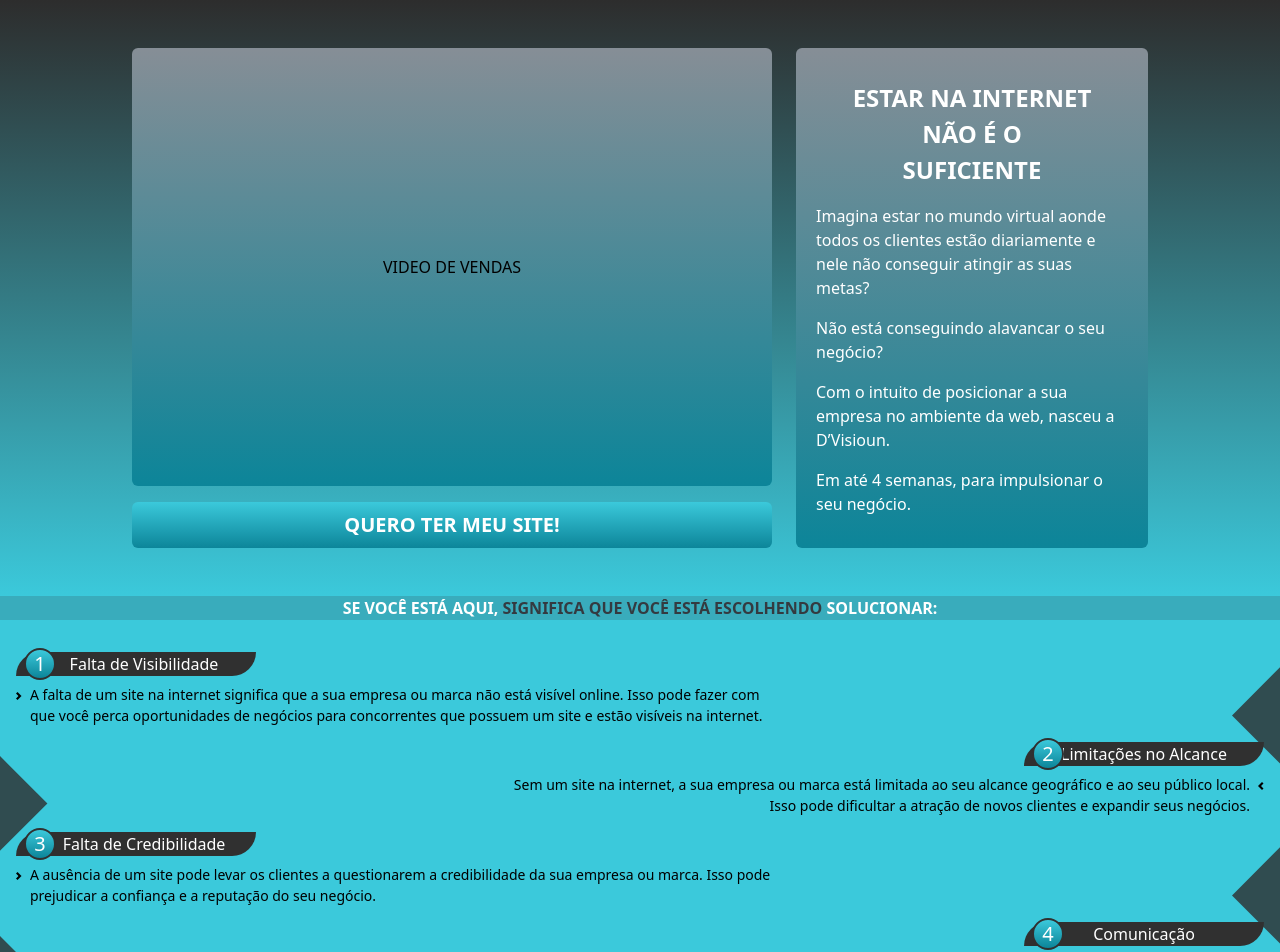
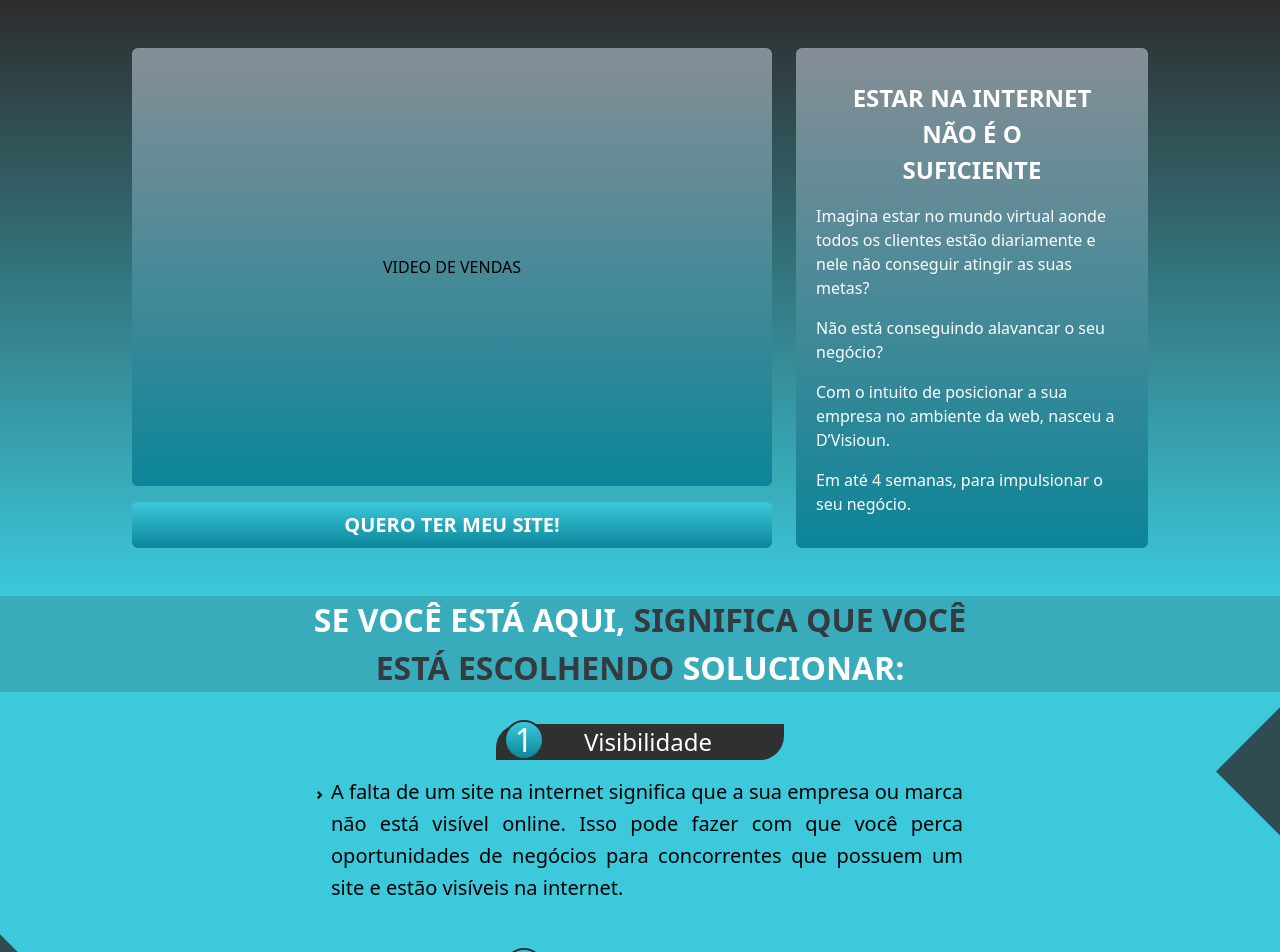
Before and after one commit to DVisioun/dvisioun-lp-front, a Next.js app: page / in a window 1280 px wide. Shown: the top 952 px of the page. Built offline with nearby package versions, Linux system fonts and the light colour scheme.

Commit message:
style: worked on pain section responsiveness

```diff
--- a/src/components/Molecule/CardLeftPain/CardLeftPain.tsx
+++ b/src/components/Molecule/CardLeftPain/CardLeftPain.tsx
@@ -4,8 +4,8 @@ import React from "react";
 
 export const CardLeftPain = ({ description, title, id }: PainProps) => {
   return (
-    <div className="flex flex-col gap-2 relative">
-      <div className="absolute right-0 translate-x-8 -translate-y-2 d-0.01:-translate-y-6 d-0.01:translate-x-8 overflow-hidden">
+    <div className="flex flex-col items-start gap-2 relative px-2 d-1:items-center">
+      <div className="absolute right-0 -translate-y-2 d-0.01:-translate-y-10">
         <Image
           src="/images/pain-section/rightBigArrow.svg"
           width={0}
@@ -14,17 +14,18 @@ export const CardLeftPain = ({ description, title, id }: PainProps) => {
           className="w-16"
         />
       </div>
-      <div className="flex gap-4 bg-gray-800 rounded-tl-3xl rounded-br-3xl relative w-[15rem] px-2">
+      <div className="flex flex-col gap-2 items-start d-0.1:items-center d-0.1:gap-4">
+        <div className="flex gap-4 bg-gray-800 rounded-tl-3xl rounded-br-3xl relative left-0 w-[15rem] d-0:w-[18rem] px-2">
           <div>
-          <div className="flex items-center justify-center font-medium text-lg -translate-y-1 bg-gradient-to-b from-primary-blue to-dark-blue text-white bg-primary-blue border-2 border-gray-800 p-2 rounded-[50%] absolute w-[2rem] h-[2rem]">
+            <div className="flex items-center justify-center font-medium text-lg -translate-y-1 bg-gradient-to-b from-primary-blue to-dark-blue text-white bg-primary-blue border-2 border-gray-800 p-2 rounded-[50%] absolute w-[2rem] h-[2rem] d-0.1:w-[2.5rem] d-0.1:h-[2.5rem] d-0.1:text-2xl">
               {id}
             </div>
           </div>
-        <p className="text-base font-medium text-white w-full text-center">
+          <p className="text-base font-medium text-white w-full text-center d-0:text-lg d-0.1:text-xl">
             {title}
           </p>
         </div>
-      <div className="flex items-baseline gap-2">
+        <div className="flex items-baseline gap-2 d-0.1:justify-center">
           <Image
             src="/images/pain-section/leftArrow.svg"
             width={0}
@@ -32,7 +33,10 @@ export const CardLeftPain = ({ description, title, id }: PainProps) => {
             alt=""
             className="w-auto"
           />
-        <p className="text-sm text-left w-[80%] d-0.01:w-[60%]">{description}</p>
+          <p className="text-sm text-left w-[78%] d-0.01:w-[70%] d-0:w-[60%] d-0.1:w-[50%] d-1:max-w-[1200px] d-0.1:text-justify d-0:text-base d-0.1:leading-8 d-0.1:text-lg">
+            {description}
+          </p>
+        </div>
       </div>
     </div>
   );
--- a/src/components/Molecule/CardRightPain/CardRightPain.tsx
+++ b/src/components/Molecule/CardRightPain/CardRightPain.tsx
@@ -4,8 +4,8 @@ import React from "react";
 
 export const CardRightPain = ({ description, title, id }: PainProps) => {
   return (
-    <div className="flex flex-col items-end gap-2 relative">
-      <div className="absolute left-0 -translate-x-6 -translate-y-2 d-0.01:-translate-y-6 d-0.01:-translate-x-8">
+    <div className="flex flex-col items-end gap-2 relative px-2 d-1:items-center">
+      <div className="absolute left-0 -translate-y-2 d-0.01:-translate-y-10">
         <Image
           src="/images/pain-section/leftBigArrow.svg"
           width={0}
@@ -14,16 +14,17 @@ export const CardRightPain = ({ description, title, id }: PainProps) => {
           className="w-16"
         />
       </div>
-      <div className="flex gap-4 bg-gray-800 rounded-tl-3xl rounded-br-3xl relative w-[15rem] px-2">
-        <p className="text-base font-medium text-white w-full text-center">
+      <div className="flex flex-col gap-2 items-end d-0.1:items-center d-0.1:gap-4">
+        <div className="flex gap-4 bg-gray-800 rounded-tl-3xl rounded-br-3xl relative w-[15rem] d-0:w-[18rem] px-2">
+          <p className="text-base font-medium text-white w-full text-center d-0:text-lg d-0.1:text-xl">
             {title}
           </p>
-        <div className="flex items-center justify-center font-medium text-lg -translate-y-1 bg-gradient-to-b from-primary-blue to-dark-blue text-white bg-primary-blue border-2 border-gray-800 p-2 rounded-[50%] absolute w-[2rem] h-[2rem]">
+          <div className="flex items-center justify-center font-medium text-lg -translate-y-1 bg-gradient-to-b from-primary-blue to-dark-blue text-white bg-primary-blue border-2 border-gray-800 p-2 rounded-[50%] absolute w-[2rem] h-[2rem]  d-0.1:w-[2.5rem] d-0.1:h-[2.5rem]  d-0.1:text-2xl">
             {id}
           </div>
         </div>
-      <div className="flex items-baseline gap-2 justify-end">
-        <p className="text-sm text-right w-[80%] d-0.01:w-[60%]">
+        <div className="flex items-baseline gap-2 justify-end d-0.1:justify-center">
+          <p className="text-sm text-right w-[78%] d-0.01:w-[70%] d-0:w-[60%] d-0.1:w-[50%] d-1:max-w-[1200px] d-0.1:text-justify d-0:text-base d-0.1:text-lg d-0.1:leading-8">
             {description}
           </p>
           <Image
@@ -35,5 +36,6 @@ export const CardRightPain = ({ description, title, id }: PainProps) => {
           />
         </div>
       </div>
+    </div>
   );
 };
--- a/src/components/Molecule/VideoHero/VideoHero.tsx
+++ b/src/components/Molecule/VideoHero/VideoHero.tsx
@@ -3,7 +3,7 @@ import React from 'react'
 
 export const VideoHero = () => {
   return (
-    <div className="flex flex-col gap-4 h-auto d-0:w-[30rem] d-0.1:w-[35rem] d-0.3:w-[40rem] d-1:w-[50rem]">
+    <div className="flex flex-col gap-4 h-auto d-0:w-[28rem] d-0.1:w-[35rem] d-0.3:w-[40rem] d-1:w-[50rem]">
         <div className="bg-gradient-to-b min-h-[10rem] from-gray-500 to-dark-blue uppercase rounded-md flex justify-center items-center w-full h-full">
             <div>VIDEO DE VENDAS</div> {/* video here */}
         </div>
--- a/src/components/Organism/PainSection/PainSection.tsx
+++ b/src/components/Organism/PainSection/PainSection.tsx
@@ -1,12 +1,12 @@
 import { CardLeftPain } from "@/components/Molecule/CardLeftPain/CardLeftPain";
-import { clientPainInformation } from "./data_mock";
+import { clientPainInformation } from "../../../states/client-pain.mock";
 import { CardRightPain } from "@/components/Molecule/CardRightPain/CardRightPain";
 
 export const PainSection = () => {
   return (
     <section className="bg-primary-blue">
-      <div className="bg-dark-gray-transparent">
-        <h1 className="font-bold text-base uppercase text-white text-center px-4">
+      <div className="flex justify-center bg-dark-gray-transparent">
+        <h1 className="font-bold text-base uppercase text-white text-center px-4 d-0:text-[18px] d-0.1:text-xl d-0.3:text-2xl u-1:text-3xl d-0.1:w-[55%] d-0.3:w-[55%] u-0:w-[45%] u-1:w-[35%]">
           Se você está aqui,{" "}
           <strong className="text-gray-600">
             significa que você está escolhendo
@@ -15,7 +15,7 @@ export const PainSection = () => {
         </h1>
       </div>
       <div>
-        <div className="flex flex-col gap-4 py-8 px-4">
+        <div className="flex flex-col gap-8 py-8 d-0.1:gap-12">
           {clientPainInformation.map((item) => {
             if (item.id % 2 === 0) {
               return (
--- a/src/components/Organism/PainSection/data_mock.ts
+++ b/src/states/client-pain.mock.ts
@@ -3,19 +3,19 @@ import { PainProps } from "@/@types";
 export const clientPainInformation: PainProps[] = [
   {
     id: 1,
-    title: "Falta de Visibilidade",
+    title: "Visibilidade",
     description:
       "A falta de um site na internet significa que a sua empresa ou marca não está visível online. Isso pode fazer com que você perca oportunidades de negócios para concorrentes que possuem um site e estão visíveis na internet.",
   },
   {
     id: 2,
-    title: "Limitações no Alcance",
+    title: "Alcance",
     description:
       "Sem um site na internet, a sua empresa ou marca está limitada ao seu alcance geográfico e ao seu público local. Isso pode dificultar a atração de novos clientes e expandir seus negócios.",
   },
   {
     id: 3,
-    title: "Falta de Credibilidade",
+    title: "Credibilidade",
     description:
       "A ausência de um site pode levar os clientes a questionarem a credibilidade da sua empresa ou marca. Isso pode prejudicar a confiança e a reputação do seu negócio.",
   },
```
Lines whose indentation alone changed are shown as unchanged.
